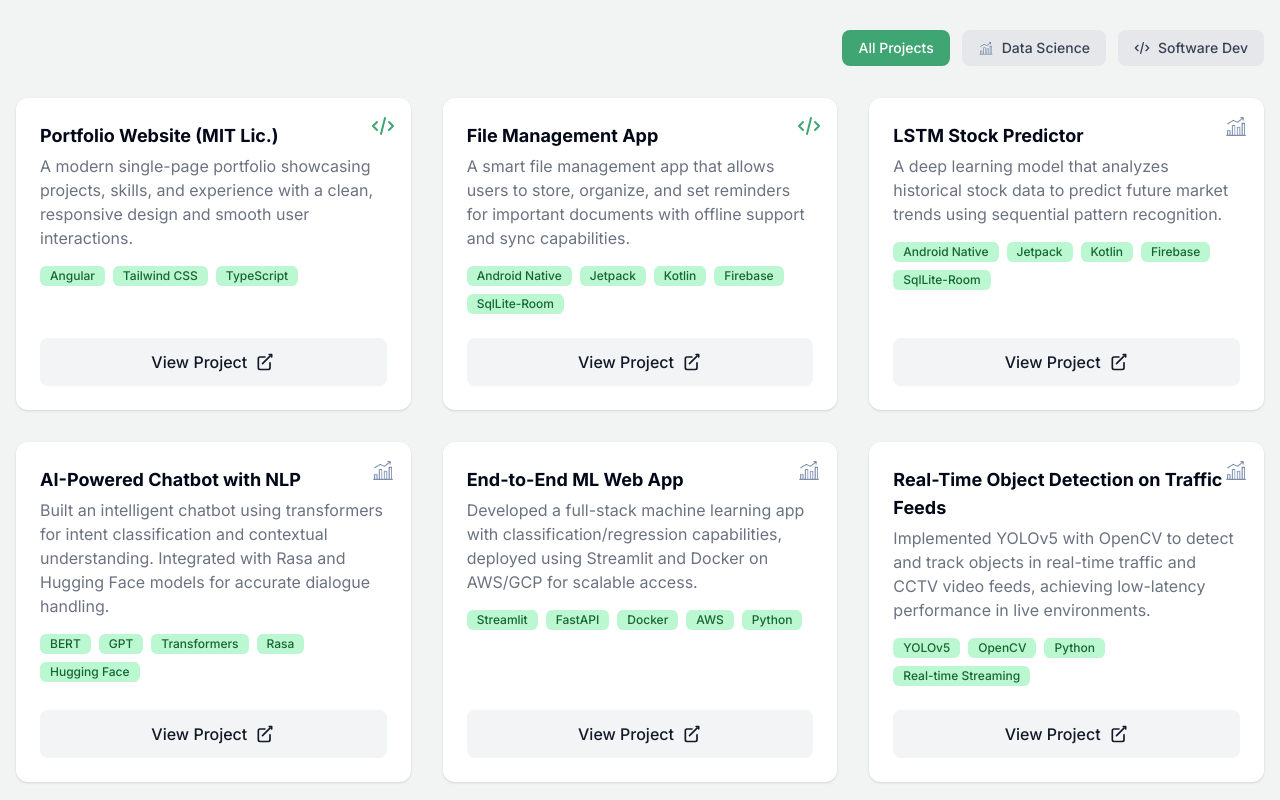
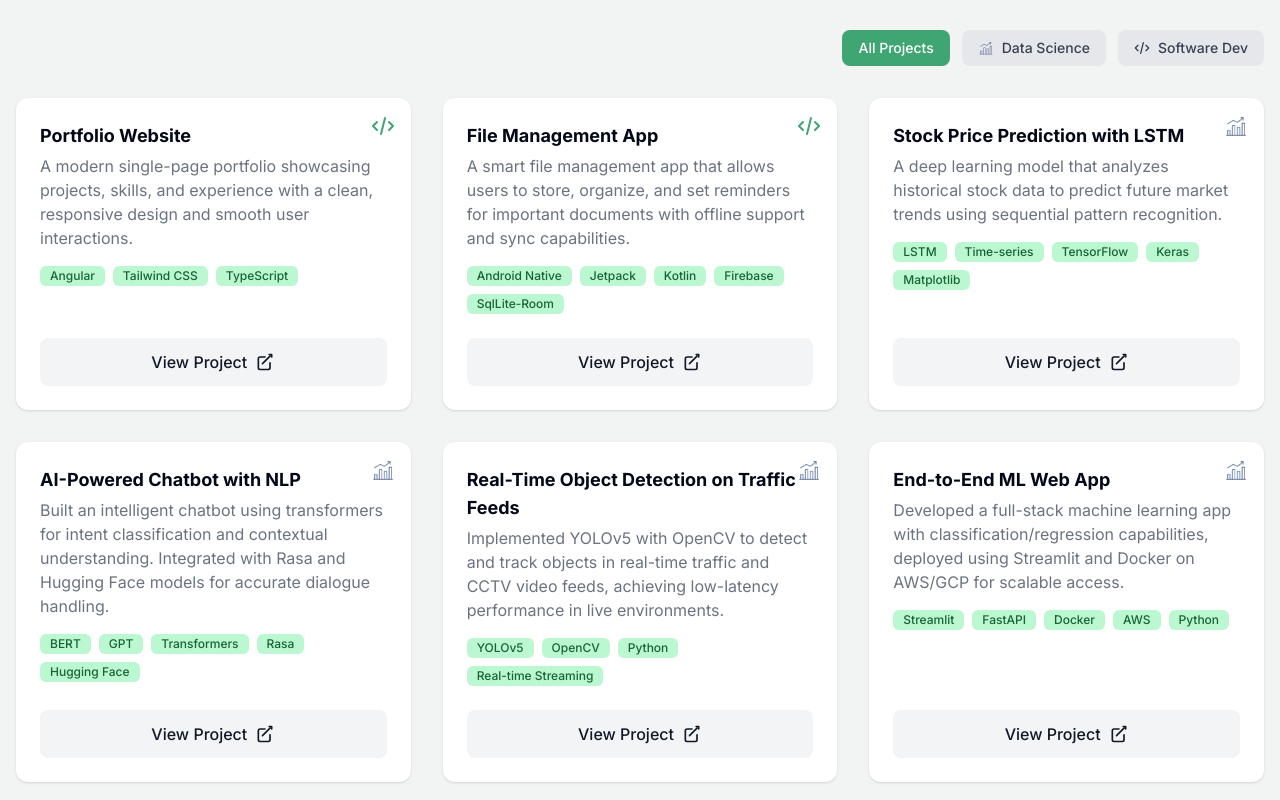
Before and after one commit to Vignesh96-R/vignesh-portfolio, an Angular app: page / in a window 1280 px wide. Shown: the part 2340-3140 px from the top of the page. Built offline with nearby package versions, Linux system fonts and the light colour scheme.

Commit message:
updated json

```diff
--- a/src/app/components/sections/projects-section/projects-section.component.ts
+++ b/src/app/components/sections/projects-section/projects-section.component.ts
@@ -22,7 +22,7 @@ export class ProjectsSectionComponent {
 
   allProjects: Project[] = [
      {
-      title: 'Portfolio Website (MIT Lic.)',
+      title: 'Portfolio Website',
       description: 'A modern single-page portfolio showcasing projects, skills, and experience with a clean, responsive design and smooth user interactions.',
       technologies: ['Angular', 'Tailwind CSS', 'TypeScript'],
       image: 'https://placehold.co/600x400',
@@ -38,9 +38,9 @@ export class ProjectsSectionComponent {
       link: 'https://github.com/Vignesh96-R/CloudMediaBox'
     },
     {
-      title: 'LSTM Stock Predictor',
+      title: 'Stock Price Prediction with LSTM',
       description: 'A deep learning model that analyzes historical stock data to predict future market trends using sequential pattern recognition.',
-      technologies: ['Android Native', 'Jetpack', 'Kotlin', 'Firebase', 'SqlLite-Room'],
+      technologies: ['LSTM', 'Time-series', 'TensorFlow', 'Keras', 'Matplotlib'],
       image: 'https://placehold.co/600x400',
       type: 'DS',
       link: 'https://github.com/Vignesh96-R/LSTM_predicition'
@@ -54,14 +54,6 @@ export class ProjectsSectionComponent {
     link: 'https://github.com/Vignesh96-R/chatbot-nlp'
   },
   {
-    title: 'End-to-End ML Web App',
-    description: 'Developed a full-stack machine learning app with classification/regression capabilities, deployed using Streamlit and Docker on AWS/GCP for scalable access.',
-    technologies: ['Streamlit', 'FastAPI', 'Docker', 'AWS', 'Python'],
-    image: 'https://placehold.co/600x400',
-    type: 'DS',
-    link: 'https://github.com/Vignesh96-R/ml-web-app'
-  },
-  {
     title: 'Real-Time Object Detection on Traffic Feeds',
     description: 'Implemented YOLOv5 with OpenCV to detect and track objects in real-time traffic and CCTV video feeds, achieving low-latency performance in live environments.',
     technologies: ['YOLOv5', 'OpenCV', 'Python', 'Real-time Streaming'],
@@ -70,13 +62,13 @@ export class ProjectsSectionComponent {
     link: 'https://github.com/Vignesh96-R/yolo-object-detection'
   },
   {
-  title: 'Stock Price Prediction with LSTM',
-  description: 'Engineered a deep learning model using LSTM networks to forecast stock prices based on historical time-series data. Visualized trends and performance using Matplotlib.',
-  technologies: ['LSTM', 'Time-series', 'TensorFlow', 'Keras', 'Matplotlib'],
-  image: 'https://placehold.co/600x400',
-  type: 'DS',
-  link: 'https://github.com/Vignesh96-R/stock-lstm-prediction'
-}
+    title: 'End-to-End ML Web App',
+    description: 'Developed a full-stack machine learning app with classification/regression capabilities, deployed using Streamlit and Docker on AWS/GCP for scalable access.',
+    technologies: ['Streamlit', 'FastAPI', 'Docker', 'AWS', 'Python'],
+    image: 'https://placehold.co/600x400',
+    type: 'DS',
+    link: 'https://github.com/Vignesh96-R/ml-web-app'
+  },
     // {
     //   title: 'E-commerce Analytics Dashboard',
     //   description: 'A web application for visualizing sales data and predicting customer churn using machine learning.',
```
